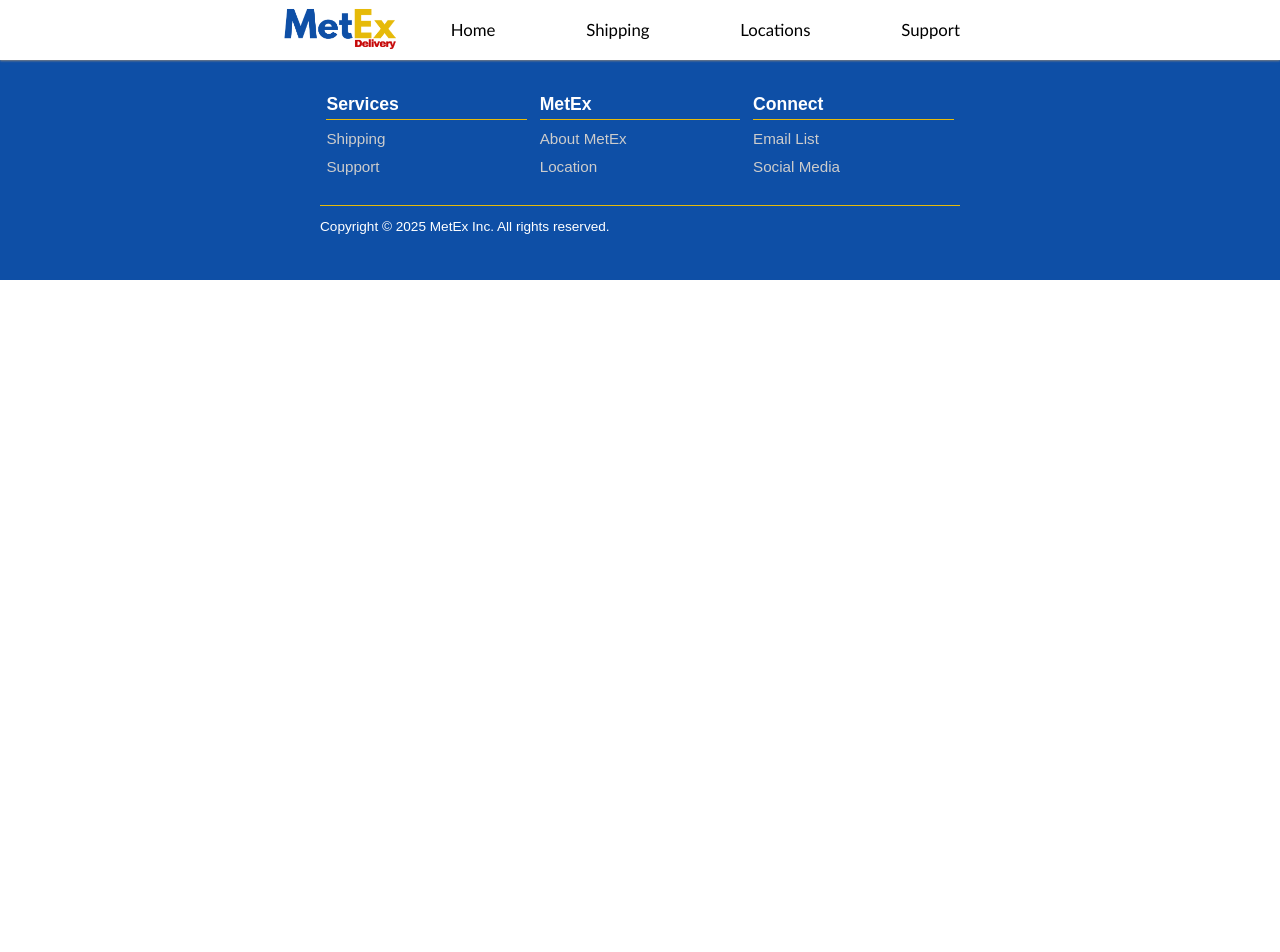
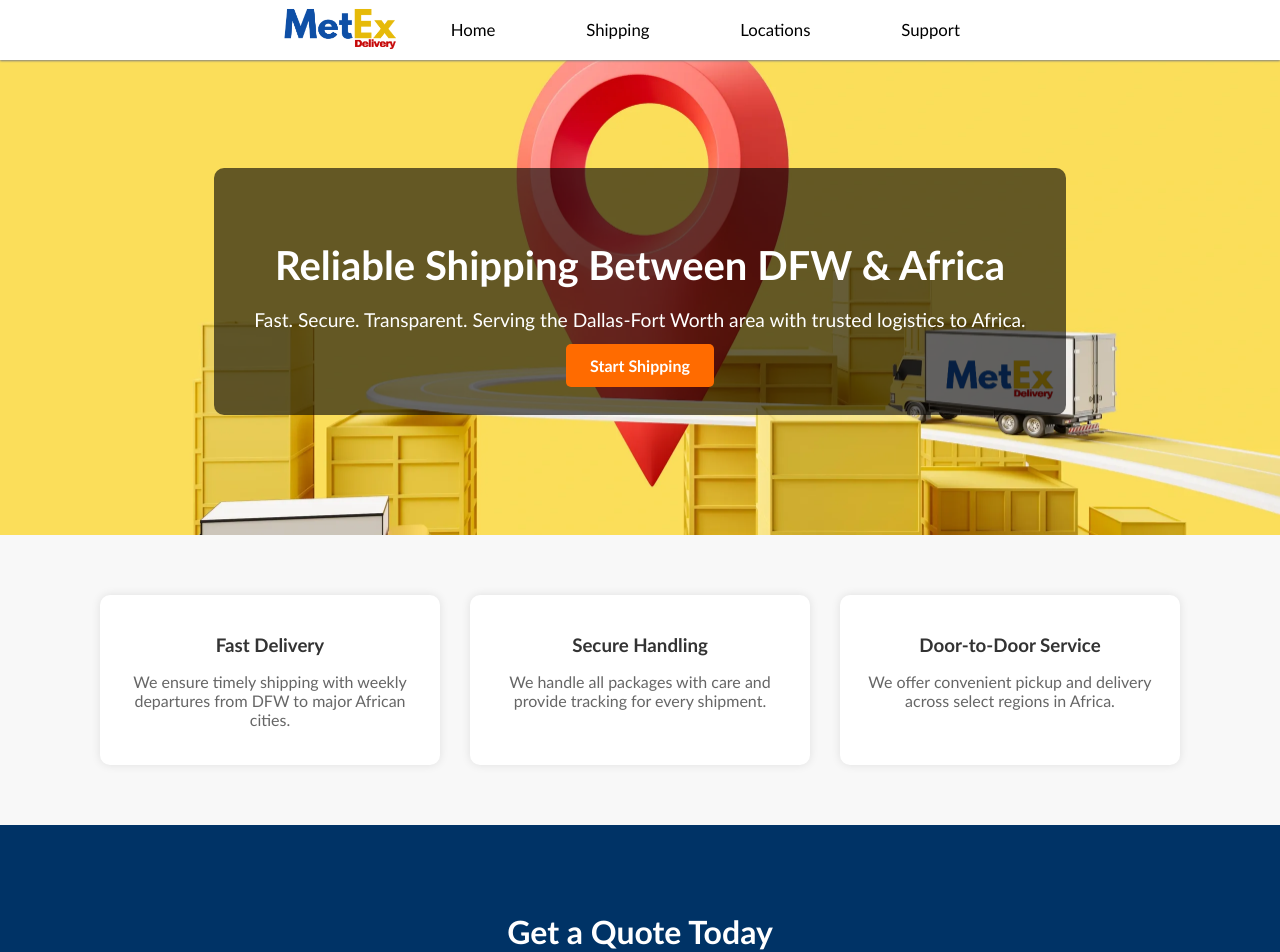
Before and after one commit to davidb221/MetEx, an Angular app: page / in a window 1280 px wide. Shown: the top 952 px of the page. Before the commit the page ends 800 px from the top, so only its background shows below. Built offline with nearby package versions, Linux system fonts and the light colour scheme.

Commit message:
home page added

```diff
--- a/src/app/home/home.css
+++ b/src/app/home/home.css
@@ -0,0 +1,85 @@
+body {
+    margin-top: 3.75%;
+}
+
+.hero {
+  background: url('/assets/BoxTrucks.png') center/cover no-repeat;
+  color: white;
+  padding: 120px 20px;
+  text-align: center;
+}
+
+.hero-content {
+  background-color: rgba(0, 0, 0, 0.6);
+  padding: 40px;
+  border-radius: 10px;
+  display: inline-block;
+}
+
+.hero h1 {
+  font-size: 2.5rem;
+  margin-bottom: 15px;
+}
+
+.hero p {
+  font-size: 1.2rem;
+  margin-bottom: 25px;
+}
+
+.cta-button {
+  background-color: #ff6b00;
+  color: white;
+  padding: 12px 24px;
+  text-decoration: none;
+  font-weight: bold;
+  border-radius: 5px;
+  transition: background 0.3s;
+}
+
+.cta-button:hover {
+  background-color: #e55a00;
+}
+
+.features {
+  display: flex;
+  flex-wrap: wrap;
+  justify-content: center;
+  padding: 60px 20px;
+  background-color: #f8f8f8;
+  gap: 30px;
+}
+
+.feature {
+  background: white;
+  padding: 20px;
+  max-width: 300px;
+  border-radius: 10px;
+  box-shadow: 0 0 10px rgba(0, 0, 0, 0.1);
+  text-align: center;
+}
+
+.feature h3 {
+  margin-bottom: 10px;
+  color: #333;
+}
+
+.feature p {
+  color: #666;
+}
+
+.cta {
+  background-color: #003366;
+  color: white;
+  text-align: center;
+  padding: 60px 20px;
+}
+
+.cta h2 {
+  font-size: 2rem;
+  margin-bottom: 15px;
+}
+
+.cta p {
+  font-size: 1.1rem;
+  margin-bottom: 25px;
+}
--- a/src/app/home/home.html
+++ b/src/app/home/home.html
@@ -1 +1,30 @@
-<p>home works!</p>
+<body>
+    <section class="hero">
+    <div class="hero-content">
+        <h1>Reliable Shipping Between DFW & Africa</h1>
+        <p>Fast. Secure. Transparent. Serving the Dallas-Fort Worth area with trusted logistics to Africa.</p>
+        <a href="#" class="cta-button">Start Shipping</a>
+    </div>
+    </section>
+
+    <section class="features">
+    <div class="feature">
+        <h3>Fast Delivery</h3>
+        <p>We ensure timely shipping with weekly departures from DFW to major African cities.</p>
+    </div>
+    <div class="feature">
+        <h3>Secure Handling</h3>
+        <p>We handle all packages with care and provide tracking for every shipment.</p>
+    </div>
+    <div class="feature">
+        <h3>Door-to-Door Service</h3>
+        <p>We offer convenient pickup and delivery across select regions in Africa.</p>
+    </div>
+    </section>
+
+    <section class="cta">
+    <h2>Get a Quote Today</h2>
+    <p>Need to send a package to Africa? Let us help you get started.</p>
+    <a href="#" class="cta-button">Request a Quote</a>
+    </section>
+</body>
```
